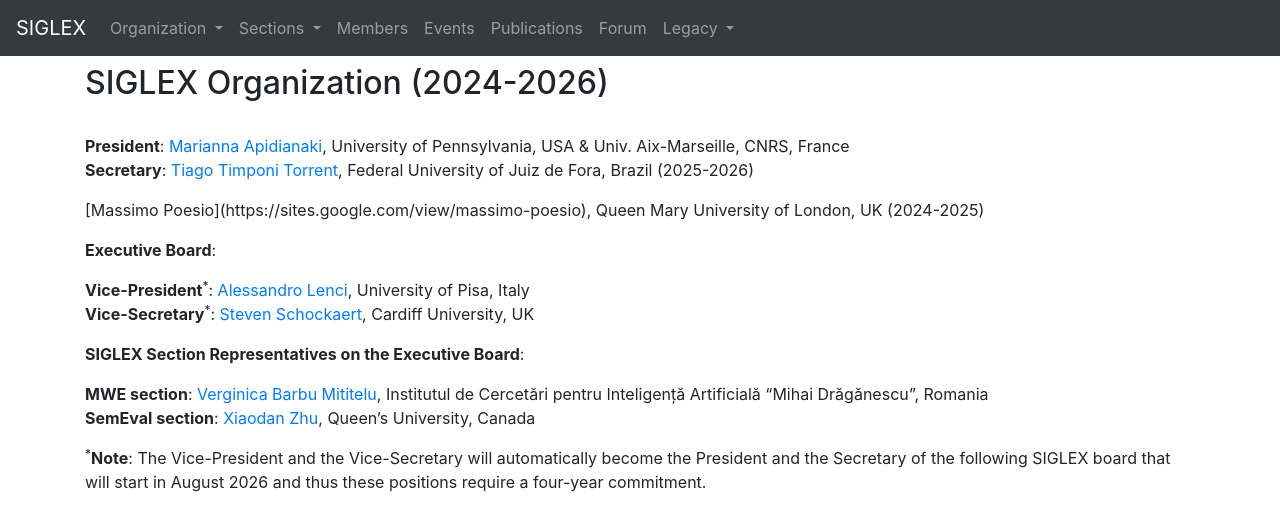
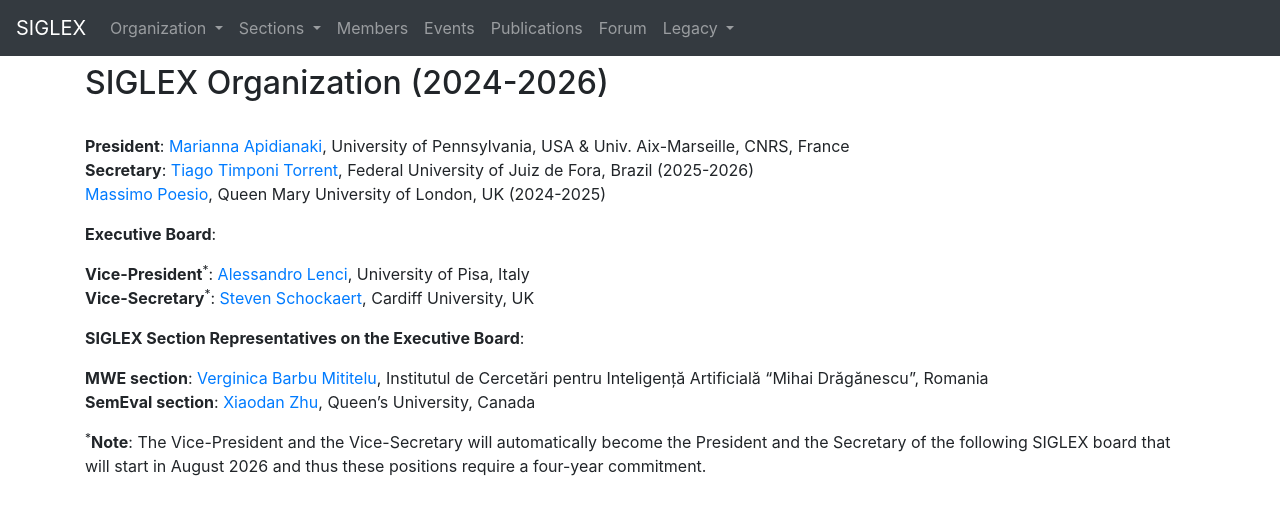
Before and after one commit to acl-org/siglex, a Jekyll site: the page built from board/2024.md, in a window 1280 px wide. Shown: the top 531 px of the page. Built offline with Jekyll 4.4.1, drawn with Linux system fonts in a browser that asks for light colours.

Commit message:
Update 2024.md

```diff
--- a/board/2024.md
+++ b/board/2024.md
@@ -8,7 +8,7 @@ title: "Board 2024-2026"
 <br>
 **President**: [Marianna Apidianaki](https://mariannaapi.github.io/), University of Pennsylvania, USA & Univ. Aix-Marseille, CNRS, France <br>
 **Secretary**:  [Tiago Timponi Torrent](https://www.tiagotorrent.com/), Federal University of Juiz de Fora, Brazil (2025-2026)<br>
-<p class="tab">[Massimo Poesio](https://sites.google.com/view/massimo-poesio), Queen Mary University of London, UK (2024-2025)</p>
+                [Massimo Poesio](https://sites.google.com/view/massimo-poesio), Queen Mary University of London, UK (2024-2025)
 
 **Executive Board**:
 
```
